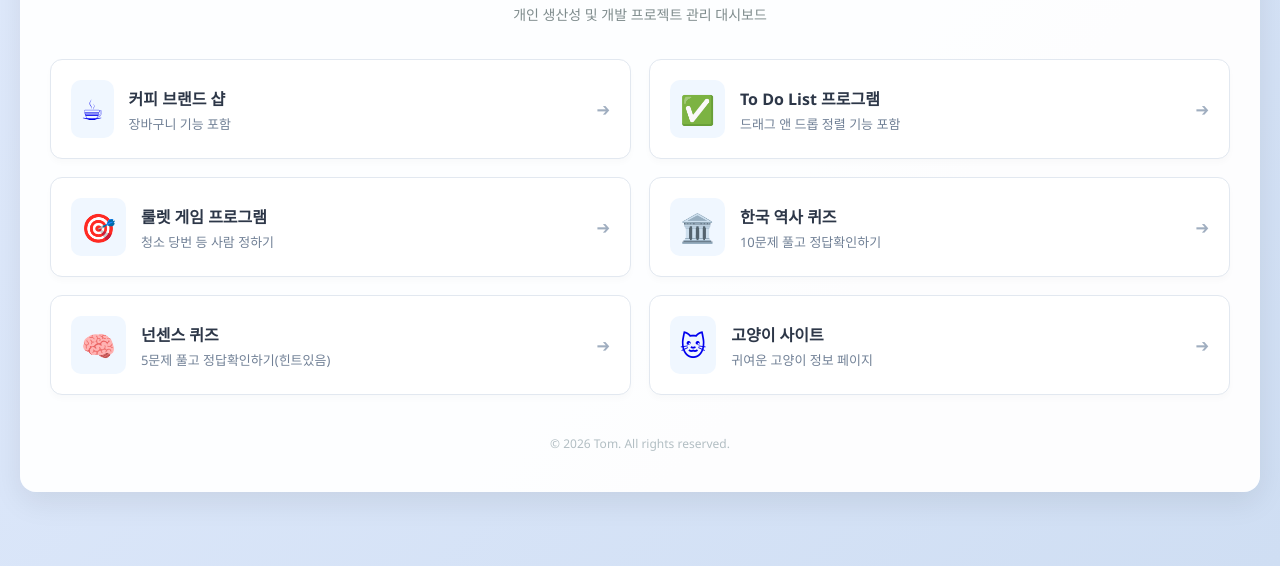
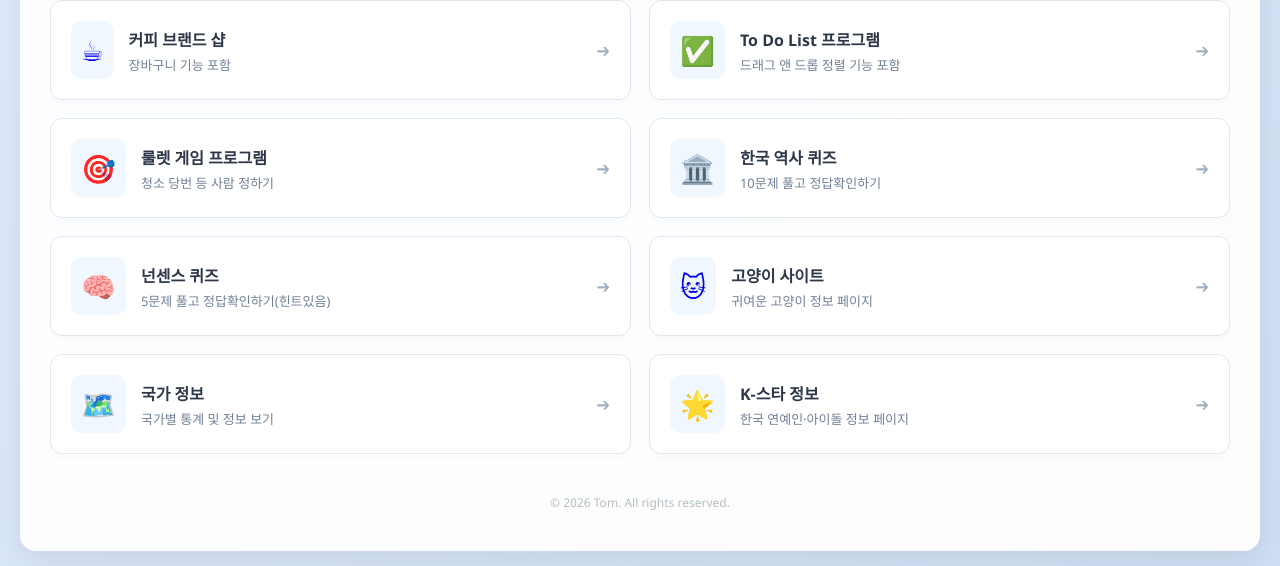
Before and after one commit to tombap8/AI_Agent_Tom, a plain HTML site: page index.html in a window 1280 px wide. Shown: the part 234-800 px from the top of the page. Drawn offline with Linux system fonts and the light colour scheme.

Commit message:
Update index.html

```diff
--- a/index.html
+++ b/index.html
@@ -203,6 +203,26 @@
         </div>
         <span class="arrow-icon">➔</span>
     </a>
+    <a href="./nation-info.html" target="_blank" class="app-link-card">
+        <div class="app-info">
+            <span class="app-icon">🗺️</span>
+            <div>
+                <div class="app-name">국가 정보</div>
+                <div class="app-desc">국가별 통계 및 정보 보기</div>
+            </div>
+        </div>
+        <span class="arrow-icon">➔</span>
+    </a>
+    <a href="./k-star.html" target="_blank" class="app-link-card">
+        <div class="app-info">
+            <span class="app-icon">🌟</span>
+            <div>
+                <div class="app-name">K-스타 정보</div>
+                <div class="app-desc">한국 연예인·아이돌 정보 페이지</div>
+            </div>
+        </div>
+        <span class="arrow-icon">➔</span>
+    </a>
     </div>
 
     <div class="footer">
```
